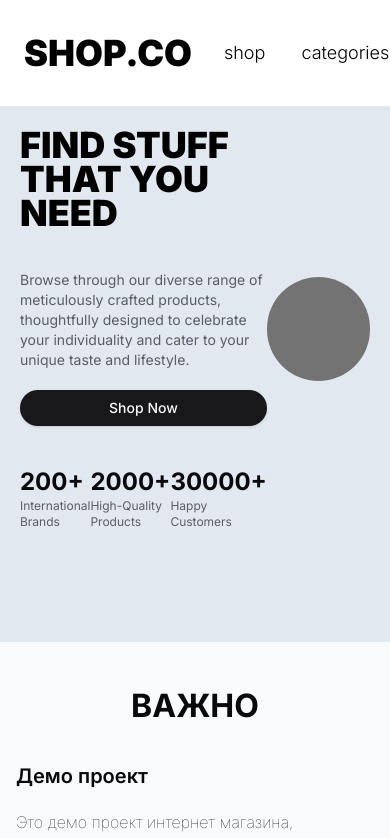
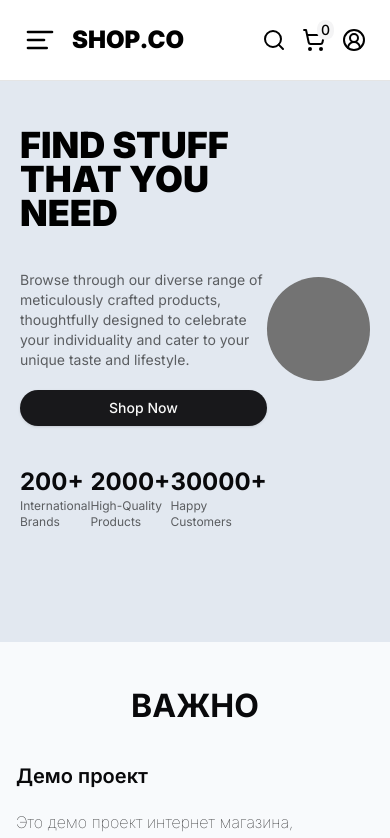
Before and after one commit to Gennod/ibb-shopco, a Next.js app: page / in a window 390 px wide. Shown: the top 838 px of the page. Built offline with nearby package versions, Linux system fonts and the light colour scheme.

Commit message:
feat:add mobile menu

```diff
--- a/package.json
+++ b/package.json
@@ -14,9 +14,11 @@
     "@tailwindcss/postcss": "^4.0.8",
     "class-variance-authority": "^0.7.1",
     "clsx": "^2.1.1",
+    "framer-motion": "^12.4.7",
     "lucide-react": "^0.475.0",
     "next": "15.1.7",
     "react": "^19.0.0",
+    "react-device-detect": "^2.2.3",
     "react-dom": "^19.0.0",
     "react-icons": "^5.5.0",
     "tailwind-merge": "^3.0.1",
--- a/src/app/layout.tsx
+++ b/src/app/layout.tsx
@@ -21,9 +21,8 @@ export default function RootLayout({
 	return (
 		<html lang='en'>
 			<body className={`${inter.className} font-satoshi`}>
-				<header className='text-black fixed z-50 w-full bg-white border-b border-black/10'>
-					<Navbar />
-				</header>
+				<Navbar />
+
 				<main className='pt-20'>{children}</main>
 				<CTASection />
 			</body>
--- /dev/null
+++ b/src/components/Device/index.ts
@@ -0,0 +1,5 @@
+import dynamic from 'next/dynamic'
+
+const Device = dynamic(() => import('./Device'), { ssr: false })
+
+export default Device
--- /dev/null
+++ b/src/components/layout/Navbar/components/Navigation/index.tsx
@@ -0,0 +1,157 @@
+import {
+	NavigationMenu,
+	NavigationMenuContent,
+	NavigationMenuItem,
+	NavigationMenuLink,
+	NavigationMenuList,
+	NavigationMenuTrigger,
+	navigationMenuTriggerStyle,
+} from '@/components/ui/navigation-menu'
+import { cn } from '@/lib/utils'
+import Link from 'next/link'
+import React from 'react'
+
+const components: {
+	title: string
+	description: string
+	categories?: { name: string; href: string }[]
+}[] = [
+	{
+		title: "Men's Fashion",
+		description:
+			'Discover trendy shirts, shoes, and watches for the modern man.',
+		categories: [
+			{ name: 'Shirts', href: '/categories/mens-shirts' },
+			{ name: 'Shoes', href: '/categories/mens-shoes' },
+			{ name: 'Watches', href: '/categories/mens-watches' },
+		],
+	},
+	{
+		title: "Women's Fashion",
+		description:
+			'Explore elegant dresses, bags, jewelry, and accessories for women.',
+		categories: [
+			{ name: 'Dresses', href: '/categories/womens-dresses' },
+			{ name: 'Bags', href: '/categories/womens-bags' },
+			{ name: 'Jewelry', href: '/categories/womens-jewellery' },
+			{ name: 'Shoes', href: '/categories/womens-shoes' },
+			{ name: 'Watches', href: '/categories/womens-watches' },
+			{ name: 'Tops', href: '/categories/tops' },
+		],
+	},
+	{
+		title: 'Electronics',
+		description:
+			'Browse latest smartphones, laptops, tablets, and accessories.',
+		categories: [
+			{ name: 'Smartphones', href: '/categories/smartphones' },
+			{ name: 'Laptops', href: '/categories/laptops' },
+			{ name: 'Tablets', href: '/categories/tablets' },
+			{ name: 'Mobile Accessories', href: '/categories/mobile-accessories' },
+		],
+	},
+	{
+		title: 'Beauty & Care',
+		description: 'Find skincare products, fragrances, and beauty essentials.',
+		categories: [
+			{ name: 'Skin Care', href: '/categories/skin-care' },
+			{ name: 'Fragrances', href: '/categories/fragrances' },
+		],
+	},
+	{
+		title: 'Home & Living',
+		description:
+			'Shop furniture, kitchen accessories, and home decoration items.',
+		categories: [
+			{ name: 'Furniture', href: '/categories/furniture' },
+			{ name: 'Kitchen Accessories', href: '/categories/kitchen-accessories' },
+			{ name: 'Home Decoration', href: '/categories/home-decoration' },
+			{ name: 'Groceries', href: '/categories/groceries' },
+		],
+	},
+	{
+		title: 'Sports & Automotive',
+		description: 'Explore sports gear, vehicles, and automotive accessories.',
+		categories: [
+			{ name: 'Sports Accessories', href: '/categories/sports-accessories' },
+			{ name: 'Sunglasses', href: '/categories/sunglasses' },
+			{ name: 'Motorcycle', href: '/categories/motorcycle' },
+			{ name: 'Vehicle', href: '/categories/vehicle' },
+		],
+	},
+]
+
+interface NavigationProps {
+	className?: string
+	onClose?: () => void
+}
+
+export const Navigation: React.FC<NavigationProps> = ({
+	className,
+	onClose,
+}) => {
+	return (
+		<NavigationMenu className={className}>
+			<NavigationMenuList>
+				<NavigationMenuItem onClick={onClose}>
+					<Link href='/shop' legacyBehavior passHref>
+						<NavigationMenuLink className={navigationMenuTriggerStyle()}>
+							shop
+						</NavigationMenuLink>
+					</Link>
+				</NavigationMenuItem>
+				<NavigationMenuItem>
+					<NavigationMenuTrigger>categories</NavigationMenuTrigger>
+					<NavigationMenuContent>
+						<ul className='no-scrollbar grid md:grid-cols-2 max-lg:max-h-[calc(100dvh-20rem)] min-w-[320px] gap-8 overflow-y-scroll md:min-w-[500px] lg:min-w-[600px] text-sm font-thin p-5'>
+							{components.map(item => (
+								<NavigationItem
+									key={item.title}
+									title={item.title}
+									categories={item.categories}
+								>
+									{item.description}
+								</NavigationItem>
+							))}
+						</ul>
+					</NavigationMenuContent>
+				</NavigationMenuItem>
+			</NavigationMenuList>
+		</NavigationMenu>
+	)
+}
+
+const NavigationItem = React.forwardRef<
+	React.ComponentRef<'a'>,
+	React.ComponentPropsWithoutRef<'a'> & {
+		categories?: { name: string; href: string }[]
+	}
+>(({ className, title, children, categories, ...props }, ref) => {
+	return (
+		<li>
+			<NavigationMenuLink asChild>
+				<span ref={ref} className={cn('...', className)} {...props}>
+					<div className='text-sm font-medium leading-none'>{title}</div>
+					<p className='text-muted-foreground line-clamp-2 text-sm leading-snug'>
+						{children}
+					</p>
+
+					{categories && (
+						<div className='mt-2 flex flex-wrap gap-x-2'>
+							{categories.map(category => (
+								<Link
+									key={category.href}
+									href={category.href}
+									className='text-muted-foreground hover:text-primary border-r border-neutral-800 pr-2 text-sm uppercase italic last:border-none hover:underline'
+								>
+									{category.name}
+								</Link>
+							))}
+						</div>
+					)}
+				</span>
+			</NavigationMenuLink>
+		</li>
+	)
+})
+NavigationItem.displayName = 'NavigationItem'
--- a/src/components/layout/Navbar/index.tsx
+++ b/src/components/layout/Navbar/index.tsx
@@ -2,167 +2,99 @@
 
 import { Input } from '@/components/ui/input'
 import {
-	NavigationMenu,
-	NavigationMenuContent,
-	NavigationMenuItem,
-	NavigationMenuLink,
-	NavigationMenuList,
-	NavigationMenuTrigger,
-	navigationMenuTriggerStyle,
-} from '@/components/ui/navigation-menu'
-import { cn } from '@/lib/utils'
-import { CircleUserRound, ShoppingCart } from 'lucide-react'
+	AlignLeft,
+	CircleUserRound,
+	SearchIcon,
+	ShoppingCart,
+} from 'lucide-react'
 import Link from 'next/link'
-import React from 'react'
+import { useState } from 'react'
+import { Navigation } from './components/Navigation'
 
-const components: {
-	title: string
-	description: string
-	categories?: { name: string; href: string }[]
-}[] = [
-	{
-		title: "Men's Fashion",
-		description:
-			'Discover trendy shirts, shoes, and watches for the modern man.',
-		categories: [
-			{ name: 'Shirts', href: '/categories/mens-shirts' },
-			{ name: 'Shoes', href: '/categories/mens-shoes' },
-			{ name: 'Watches', href: '/categories/mens-watches' },
-		],
-	},
-	{
-		title: "Women's Fashion",
-		description:
-			'Explore elegant dresses, bags, jewelry, and accessories for women.',
-		categories: [
-			{ name: 'Dresses', href: '/categories/womens-dresses' },
-			{ name: 'Bags', href: '/categories/womens-bags' },
-			{ name: 'Jewelry', href: '/categories/womens-jewellery' },
-			{ name: 'Shoes', href: '/categories/womens-shoes' },
-			{ name: 'Watches', href: '/categories/womens-watches' },
-			{ name: 'Tops', href: '/categories/tops' },
-		],
-	},
-	{
-		title: 'Electronics',
-		description:
-			'Browse latest smartphones, laptops, tablets, and accessories.',
-		categories: [
-			{ name: 'Smartphones', href: '/categories/smartphones' },
-			{ name: 'Laptops', href: '/categories/laptops' },
-			{ name: 'Tablets', href: '/categories/tablets' },
-			{ name: 'Mobile Accessories', href: '/categories/mobile-accessories' },
-		],
-	},
-	{
-		title: 'Beauty & Care',
-		description: 'Find skincare products, fragrances, and beauty essentials.',
-		categories: [
-			{ name: 'Skin Care', href: '/categories/skin-care' },
-			{ name: 'Fragrances', href: '/categories/fragrances' },
-		],
-	},
-	{
-		title: 'Home & Living',
-		description:
-			'Shop furniture, kitchen accessories, and home decoration items.',
-		categories: [
-			{ name: 'Furniture', href: '/categories/furniture' },
-			{ name: 'Kitchen Accessories', href: '/categories/kitchen-accessories' },
-			{ name: 'Home Decoration', href: '/categories/home-decoration' },
-			{ name: 'Groceries', href: '/categories/groceries' },
-		],
-	},
-	{
-		title: 'Sports & Automotive',
-		description: 'Explore sports gear, vehicles, and automotive accessories.',
-		categories: [
-			{ name: 'Sports Accessories', href: '/categories/sports-accessories' },
-			{ name: 'Sunglasses', href: '/categories/sunglasses' },
-			{ name: 'Motorcycle', href: '/categories/motorcycle' },
-			{ name: 'Vehicle', href: '/categories/vehicle' },
-		],
-	},
-]
+import { AnimatePresence, motion } from 'framer-motion'
 
 export default function Navbar() {
+	const [openNav, setOpenNav] = useState(false)
+	const [showMobileSearch, setShowMobileSearch] = useState(false)
+
 	return (
+		<header className='text-black fixed z-50 w-full bg-white border-b border-black/10'>
 			<nav className='py-6 px-6 flex justify-between items-center gap-2'>
 				<div className='flex justify-between gap-4'>
-				<Link className='text-4xl font-black' href='/'>
+					{/* MOBILE TOGGLE */}
+
+					<button
+						className='active:scale-95 lg:hidden'
+						onClick={() => setOpenNav(prev => !prev)}
+					>
+						<AlignLeft className='size-8' />
+					</button>
+
+					{/* LOGO */}
+
+					<Link
+						className='my-auto font-integral text-2xl lg:mb-2 lg:text-[2rem] font-black'
+						href='/'
+					>
 						SHOP.CO
 					</Link>
-				<NavigationMenu>
-					<NavigationMenuList>
-						<NavigationMenuItem>
-							<Link href='/shop' legacyBehavior passHref>
-								<NavigationMenuLink className={navigationMenuTriggerStyle()}>
-									shop
-								</NavigationMenuLink>
-							</Link>
-						</NavigationMenuItem>
-						<NavigationMenuItem>
-							<NavigationMenuTrigger>categories</NavigationMenuTrigger>
-							<NavigationMenuContent>
-								<ul className='grid md:grid-cols-2 max-h-[calc(100dvh - 20rem)] min-w-[320px] gap-8 md:min-w-[500px] lg:min-w-[600px] text-sm font-thin p-5'>
-									{components.map(item => (
-										<NavigationItem
-											key={item.title}
-											title={item.title}
-											categories={item.categories}
-										>
-											{item.description}
-										</NavigationItem>
-									))}
-								</ul>
-							</NavigationMenuContent>
-						</NavigationMenuItem>
-					</NavigationMenuList>
-				</NavigationMenu>
+
+					{/* DESKTOP NAVIGATION */}
+
+					<Navigation className='max-lg:hidden' />
 				</div>
-			<div className='w-full'>
+				<div className='w-full max-lg:hidden'>
 					<Input />
 				</div>
-			<div className='flex gap-4'>
-				<ShoppingCart className='cursor-pointer' />
-				<CircleUserRound className='cursor-pointer' />
+
+				<div className='flex items-center justify-center gap-4 *:size-6'>
+					<button
+						onClick={prev => setShowMobileSearch(!prev)}
+						className='lg:hidden'
+					>
+						<SearchIcon className='size-6' />
+					</button>
+					<Link href='/cart' className='relative'>
+						<ShoppingCart />
+						<span className='absolute -right-2 -top-2 rounded-full bg-zinc-100 px-1 text-sm font-medium'>
+							0
+						</span>
+					</Link>
+					<Link href={'/profile'}>
+						<CircleUserRound />
+					</Link>
 				</div>
 			</nav>
+			<AnimatePresence>
+				{openNav && (
+					<motion.div
+						initial={{ opacity: 0 }}
+						animate={{ opacity: 1 }}
+						exit={{ opacity: 0 }}
+						className='absolute top-full min-h-[calc(100dvh-4rem)] w-full lg:!hidden -z-20'
+					>
+						<motion.div
+							initial={{ opacity: 0 }}
+							animate={{ opacity: 1 }}
+							exit={{ opacity: 0 }}
+							onClick={() => setOpenNav(false)}
+							className='full-width absolute inset-0 size-full bg-shade-100/50 backdrop-blur-sm -z-10'
+						/>
+						<motion.div
+							initial={{ y: 0 }}
+							animate={{ y: 0 }}
+							exit={{ y: '100%' }}
+							transition={{ type: 'tween', duration: 0.3 }}
+							className='h-fit w-3/4 mx-auto rounded-2xl bg-black px-8 py-10 text-white'
+						>
+							<Navigation
+								className='z-10 h-fit rounded-2xl bg-black px-8 py-10 text-black'
+								onClose={() => setOpenNav(false)}
+							/>
+						</motion.div>
+					</motion.div>
+				)}
+			</AnimatePresence>
+		</header>
 	)
 }
-
-const NavigationItem = React.forwardRef<
-	React.ComponentRef<'a'>,
-	React.ComponentPropsWithoutRef<'a'> & {
-		categories?: { name: string; href: string }[]
-	}
->(({ className, title, children, categories, ...props }, ref) => {
-	return (
-		<li>
-			<NavigationMenuLink asChild>
-				<span ref={ref} className={cn('...', className)} {...props}>
-					<div className='text-sm font-medium leading-none'>{title}</div>
-
-					<p className='text-muted-foreground line-clamp-2 text-sm leading-snug'>
-						{children}
-					</p>
-
-					{categories && (
-						<div className='mt-2 flex flex-wrap gap-x-2'>
-							{categories.map(category => (
-								<Link
-									key={category.href}
-									href={category.href}
-									className='text-muted-foreground hover:text-primary border-r border-neutral-800 pr-2 text-sm uppercase italic last:border-none hover:underline'
-								>
-									{category.name}
-								</Link>
-							))}
-						</div>
-					)}
-				</span>
-			</NavigationMenuLink>
-		</li>
-	)
-})
-NavigationItem.displayName = 'NavigationItem'
```
Also changed, not shown: src/components/Device/Device.tsx (added, +9 -0 lines), 1 other file (tests, documents, lock files or other folders). Lines whose indentation alone changed are shown as unchanged.
